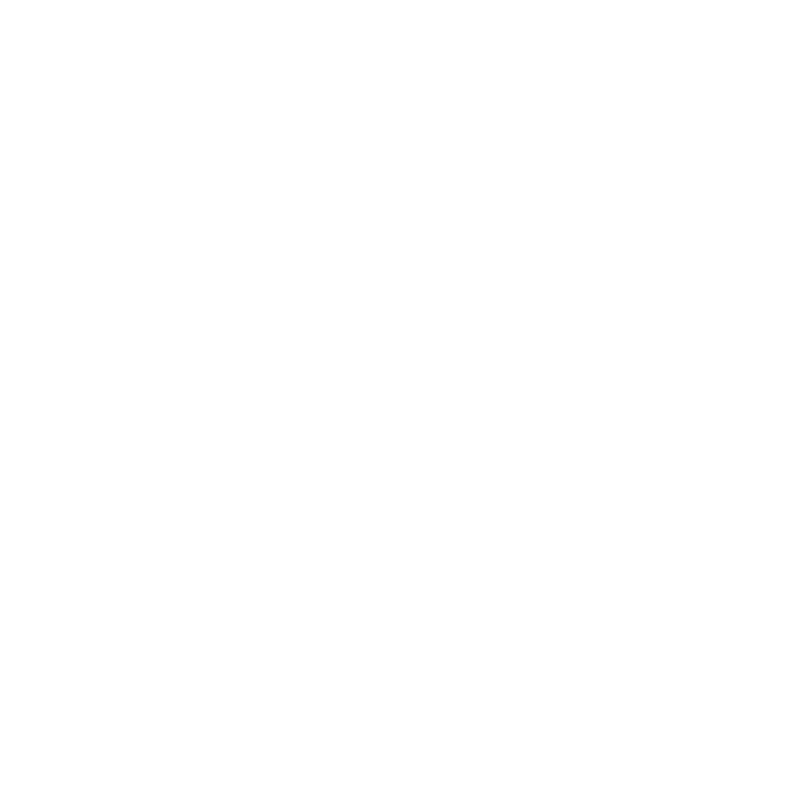
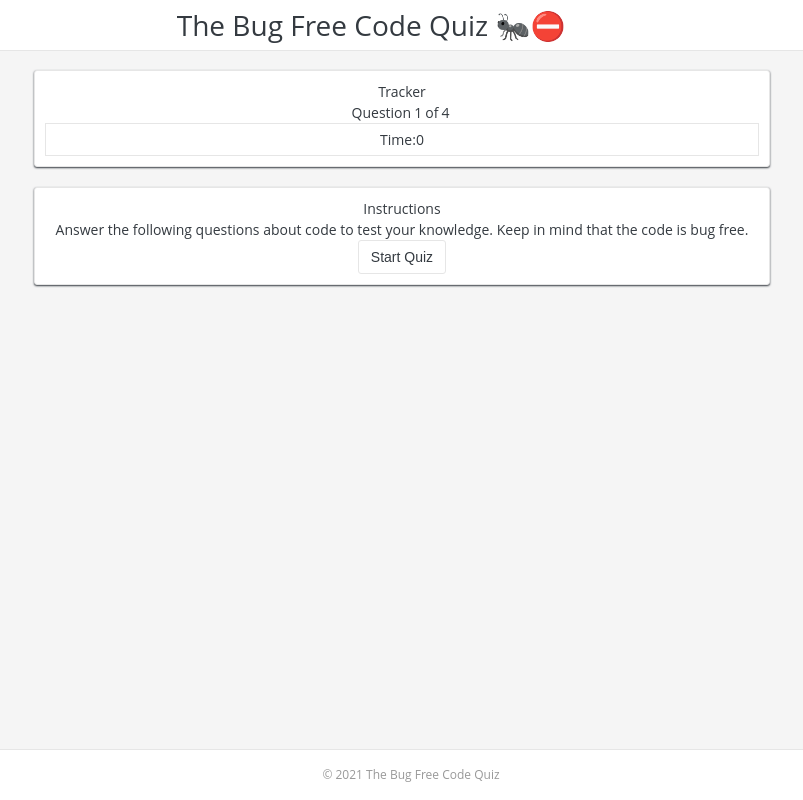
Before and after one commit to BizTheHabesha/bug-free-code-quiz, a plain HTML site: page index.html in a window 1280 px wide. Shown: the whole page, without its empty margins (249-1052 px from the left). Drawn offline with Linux system fonts and the light colour scheme.

Commit message:
add questions and styling

```diff
--- a/assets/css/style.css
+++ b/assets/css/style.css
@@ -0,0 +1,147 @@
+:root{
+    --primary-color: #007bff;
+    --secondary-color: #6c757d;
+    --success-color: #28a745;
+    --info-color: #17a2b8;
+    --warning-color: #ffc107;
+    --danger-color: #dc3545;
+    --light-color: #f8f9fa;
+    --dark-color: #343a40;
+    --white-color: #fff;
+    --black-color: #000;
+    --gray-color: #6c757d;
+    --gray-dark-color: #343a40;
+    --primary-color-hover: #0069d9;
+    --secondary-color-hover: #5a6268;
+    --success-color-hover: #218838;
+    --info-color-hover: #138496;
+    --warning-color-hover: #e0a800;
+    --danger-color-hover: #c82333;
+    --light-color-hover: #e2e6ea;
+    --dark-color-hover: #23272b;
+    --white-color-hover: #e6e6e6;
+    --black-color-hover: #000;
+    --gray-color-hover: #5a6268;
+    --gray-dark-color-hover: #23272b;
+    --primary-color-active: #0062cc;
+    --secondary-color-active: #545b62;
+    --success-color-active: #1e7e34;
+    --info-color-active: #117a8b;
+    --warning-color-active: #d39e00;
+    --danger-color-active: #bd2130;
+    --light-color-active: #dae0e5;
+    --dark-color-active: #1d2124;
+    --white-color-active: #d6d6d6;
+    --black-color-active: #000;
+    --gray-color-active: #545b62;
+    --gray-dark-color-active: #1d2124;
+    --primary-color-focus: #0062cc;
+    --secondary-color-focus: #545b62;
+    --success-color-focus: #1e7e34;
+    --info-color-focus: #117a8b;
+    --warning-color-focus: #d39e00;
+    --danger-color-focus: #bd2130;
+    --light-color-focus: #dae0e5;
+    --dark-color-focus: #1d2124;
+    --white-color-focus: #d6d6d6;
+    --std-line-height: 1.5;
+}
+header{
+    background-color: #fff;
+    border-bottom: 1px solid #e6e6e6;
+    color: var(--gray-dark-color);
+    font-size: 200%;
+    height: 50px;
+    line-height: 50px;
+    padding: 0 20px;
+    position: fixed;
+    right: 0;
+    top: 0;
+    width: 100%;
+    text-align: center;
+}
+body{
+    background-color: #f5f5f5;
+    font-family: 'Open Sans', sans-serif;
+    font-size: 14px;
+    font-weight: 400;
+    line-height: var(--std-line-height);
+    color: var(--gray-dark-color);
+    display:flex;
+    align-items: center;
+    justify-content: center;
+}
+footer{
+    background-color: #fff;
+    border-top: 1px solid #e6e6e6;
+    bottom: 0;
+    color: #999;
+    font-size: 12px;
+    height: 50px;
+    left: 0;
+    line-height: 50px;
+    padding: 0 20px;
+    position: fixed;
+    right: 0;
+    text-align: center;
+    width: 100%;
+}
+button{
+    background-color: #fff;
+    border: 1px solid #e6e6e6;
+    border-radius: 3px;
+    color: var(--gray-dark-color);
+    cursor: pointer;
+    font-size: 14px;
+    font-weight: 400;
+    line-height: 1.42857143;
+    padding: 6px 12px;
+    margin: 0px 5px;
+    text-align: center;
+    vertical-align: middle;
+    white-space: nowrap;
+    transition: 0.5s;
+}
+button:hover{
+    background-color: var(--light-color-hover);
+    border-color: var(--light-color-hover);
+    color: var(--gray-dark-color-hover);
+    transition: 0.5s;
+}
+.card{
+    background-color: #fff;
+    border: 1px solid #e6e6e6;
+    border-radius: 3px;
+    box-shadow: 0 1px 2px var(--dark-color);
+    margin-bottom: 20px;
+    margin-top: 20px;
+    padding: 10px;
+    width: 100%;
+    display:none;
+}
+.card > *{
+    display: flex;
+    justify-content: center;
+}
+.card > span{
+    font-size: 20px;
+    font-weight: 700;
+    margin: 10px 0;
+}
+.flex-span{
+    padding: 0px 3px;
+}
+.timer{
+    border: 1px solid #e6e6e6;
+    /* display: inline-block; */
+    padding: 5px 10px;
+}
+.intro-card{
+    display: block;
+}
+.tracker-card{
+    display: block;
+}
+#tracker-card{
+    margin-top: 70px;
+}
--- a/index.html
+++ b/index.html
@@ -4,9 +4,77 @@
     <meta charset="UTF-8">
     <meta http-equiv="X-UA-Compatible" content="IE=edge">
     <meta name="viewport" content="width=device-width, initial-scale=1.0">
+    <link rel="stylesheet" href="./assets/css/reset.css">
+    <link rel="stylesheet" href="./assets/css/style.css">
     <title>The Bug Free Code Quiz</title>
 </head>
 <body>
-
+    <header>
+        <h1>The Bug Free Code Quiz 🐜⛔</h1>
+    </header>
+    <main>
+        <div class="card tracker-card" id="tracker-card">
+            <h2>Tracker</h2>
+            <p>Question <span class="flex-span" id="question-number">1</span> of <span class="flex-span" id="total-questions">4</span></p>
+            <li class="timer">Time: <span id="time">0</span></li>
+        </div>
+        <div class="card intro-card" id="intro-card">
+            <h2>Instructions</h2>
+            <p>Answer the following questions about code to test your knowledge. Keep in mind that the code is bug free.</p>
+            <li><button>Start Quiz</button></li>
+        </div>
+        <div class="card question-card" id="question-1">
+            <h2 class="question-title">Question 1</h2>
+            <p class="question-text">What is the correct syntax for referring to an external script called "script.js"?</p>
+            <ul>
+                <li><button>script src="script.js"</button></li>
+                <li><button>script href="script.js"</button></li>
+                <li><button>script name="script.js"</button></li>
+                <li><button>script ref="script.js"</button></li>
+            </ul>
+        </div>
+        <div class="card question-card" id="question-2">
+            <h2 class="question-title">Question 2</h2>
+            <p class="question-text">How do you write "Hello World" in an alert box?</p>
+            <ul>
+                <li><button class="quesiton-answer">alertBox("Hello World")</button></li>
+                <li><button class="quesiton-answer">msgBox("Hello World")</button></li>
+                <li><button class="quesiton-answer">msg("Hello World")</button></li>
+                <li><button class="quesiton-answer">alert("Hello World")</button></li>
+            </ul>
+        </div>
+        <div class="card question-card" id="question-3">
+            <h2 class="question-title">Question 3</h2>
+            <p class="question-text">How do you create a function in JavaScript?</p>
+            <ul>
+                <li><button class="quesiton-answer">function:myFunction()</button></li>
+                <li><button class="quesiton-answer">function myFunction()</button></li>
+                <li><button class="quesiton-answer">function = myFunction()</button></li>
+            </ul>
+        </div>
+        <div class="card question-card" id="question-4">
+            <h2 class="question-title">Question 4</h2>
+            <p class="question-text">How do you call a function named "myFunction"?</p>
+            <ul>
+                <li><button class="quesiton-answer">call myFunction()</button></li>
+                <li><button class="quesiton-answer">call function myFunction()</button></li>
+                <li><button class="quesiton-answer">myFunction()</button></li>
+            </ul>
+        </div>
+        <div class="card question-card" id="question-5">
+            <h2 class="question-title">Question 5</h2>
+            <p class="question-text">How to write an IF statement in JavaScript?</p>
+            <ul>
+                <li><button class="quesiton-answer">if i = 5</button></li>
+                <li><button class="quesiton-answer">if i == 5 then</button></li>
+                <li><button class="quesiton-answer">if (i == 5)</button></li>
+                <li><button class="quesiton-answer">if i = 5 then</button></li>
+            </ul>
+        </div>
+    </main>
+    <footer>
+        <p>© 2021 The Bug Free Code Quiz</p>
+    </footer>
+    <script src="./assets/js/script.js"></script>
 </body>
 </html>
```
